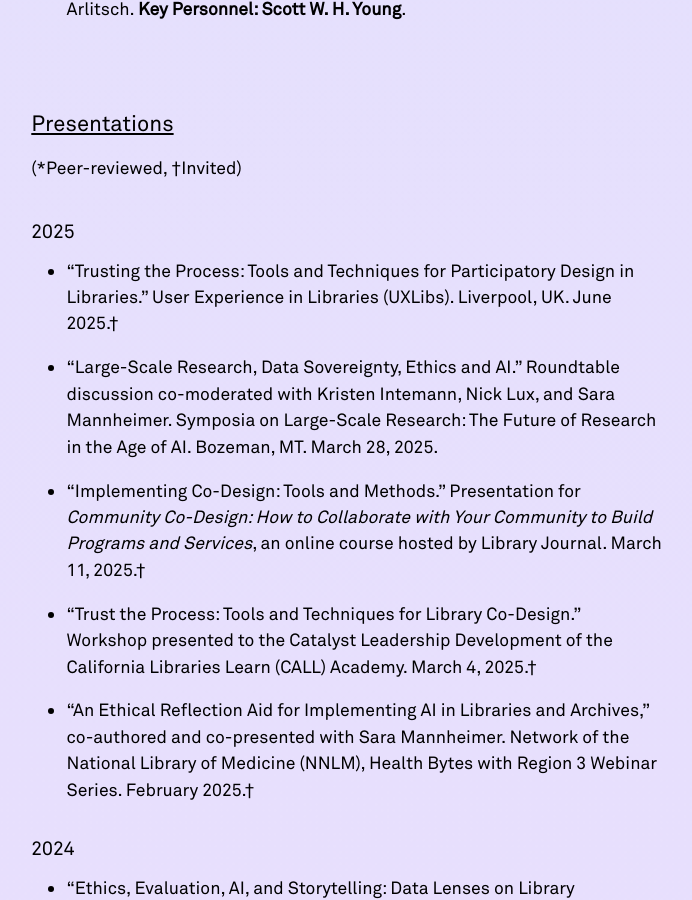
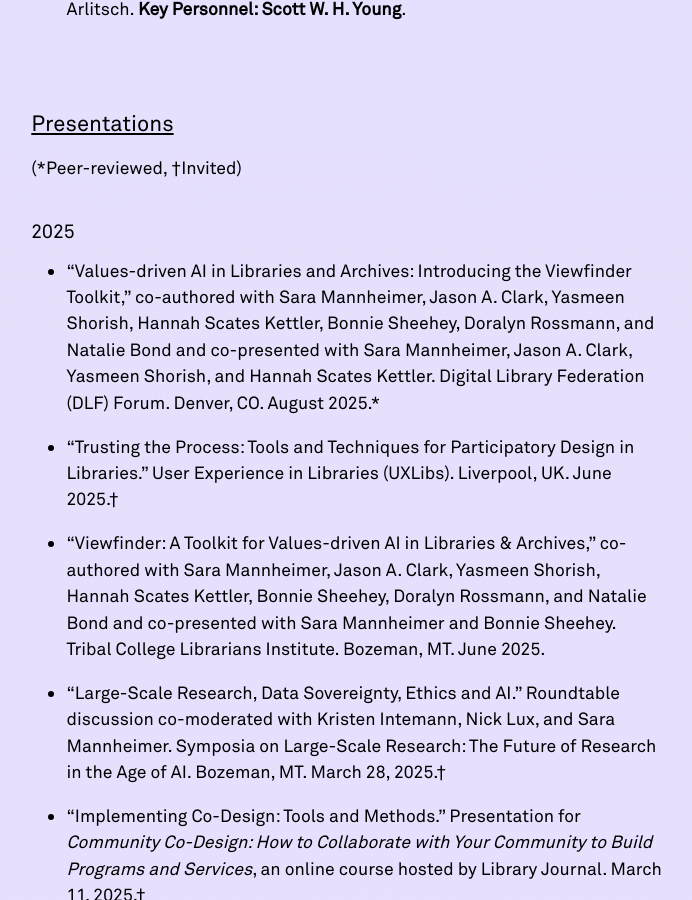
Before and after one commit to swyoung/swyoung.github.io, a Jekyll site: the page built from _pages/cv.md, in a window 1280 px wide and 900 px high, scrolled down 9723 px. Shown: the whole window, without its empty margins (252-944 px from the left). Built offline with Jekyll 4.4.1, drawn with Linux system fonts in a browser that asks for light colours; nearby versions of some CDN libraries; a style sheet for code colours, icons or effects is not loaded; some of the changed text lies outside the part shown.

Commit message:
Update cv.md
summer updates

```diff
--- a/_pages/cv.md
+++ b/_pages/cv.md
@@ -202,8 +202,10 @@ Montana State University
 
 #### 2025
 <ul>
+	<li>“Values-driven AI in Libraries and Archives: Introducing the Viewfinder Toolkit,” co-authored with Sara Mannheimer, Jason A. Clark, Yasmeen Shorish, Hannah Scates Kettler, Bonnie Sheehey, Doralyn Rossmann, and Natalie Bond and co-presented with Sara Mannheimer, Jason A. Clark, Yasmeen Shorish, and Hannah Scates Kettler. Digital Library Federation (DLF) Forum. Denver, CO. August 2025.*</li>
 	<li>“Trusting the Process: Tools and Techniques for Participatory Design in Libraries.” User Experience in Libraries (UXLibs). Liverpool, UK. June 2025.†</li>
-	<li>“Large-Scale Research, Data Sovereignty, Ethics and AI.” Roundtable discussion co-moderated with Kristen Intemann, Nick Lux, and Sara Mannheimer. Symposia on Large-Scale Research: The Future of Research in the Age of AI. Bozeman, MT. March 28, 2025.</li>
+	<li>“Viewfinder: A Toolkit for Values-driven AI in Libraries & Archives,” co-authored with Sara Mannheimer, Jason A. Clark, Yasmeen Shorish, Hannah Scates Kettler, Bonnie Sheehey, Doralyn Rossmann, and Natalie Bond and co-presented with Sara Mannheimer and Bonnie Sheehey. Tribal College Librarians Institute. Bozeman, MT. June 2025.</li>
+	<li>“Large-Scale Research, Data Sovereignty, Ethics and AI.” Roundtable discussion co-moderated with Kristen Intemann, Nick Lux, and Sara Mannheimer. Symposia on Large-Scale Research: The Future of Research in the Age of AI. Bozeman, MT. March 28, 2025.†</li>
 	<li>“Implementing Co-Design: Tools and Methods.” Presentation for <em>Community Co-Design: How to Collaborate with Your Community to Build Programs and Services</em>, an online course hosted by Library Journal. March 11, 2025.†</li>
 	<li>“Trust the Process: Tools and Techniques for Library Co-Design.” Workshop presented to the Catalyst Leadership Development of the California Libraries Learn (CALL) Academy. March 4, 2025.†</li>
 	<li>“An Ethical Reflection Aid for Implementing AI in Libraries and Archives,” co-authored and co-presented with Sara Mannheimer. Network of the National Library of Medicine (NNLM), Health Bytes with Region 3 Webinar Series. February 2025.†</li>
@@ -529,7 +531,7 @@ Montana State University
 
 <br>
 
-Last updated: July 19, 2025
+Last updated: August 17, 2025
 
 ---
 
```
Also changed, not shown: other parts of _pages/cv.md (+1 -1 lines).
